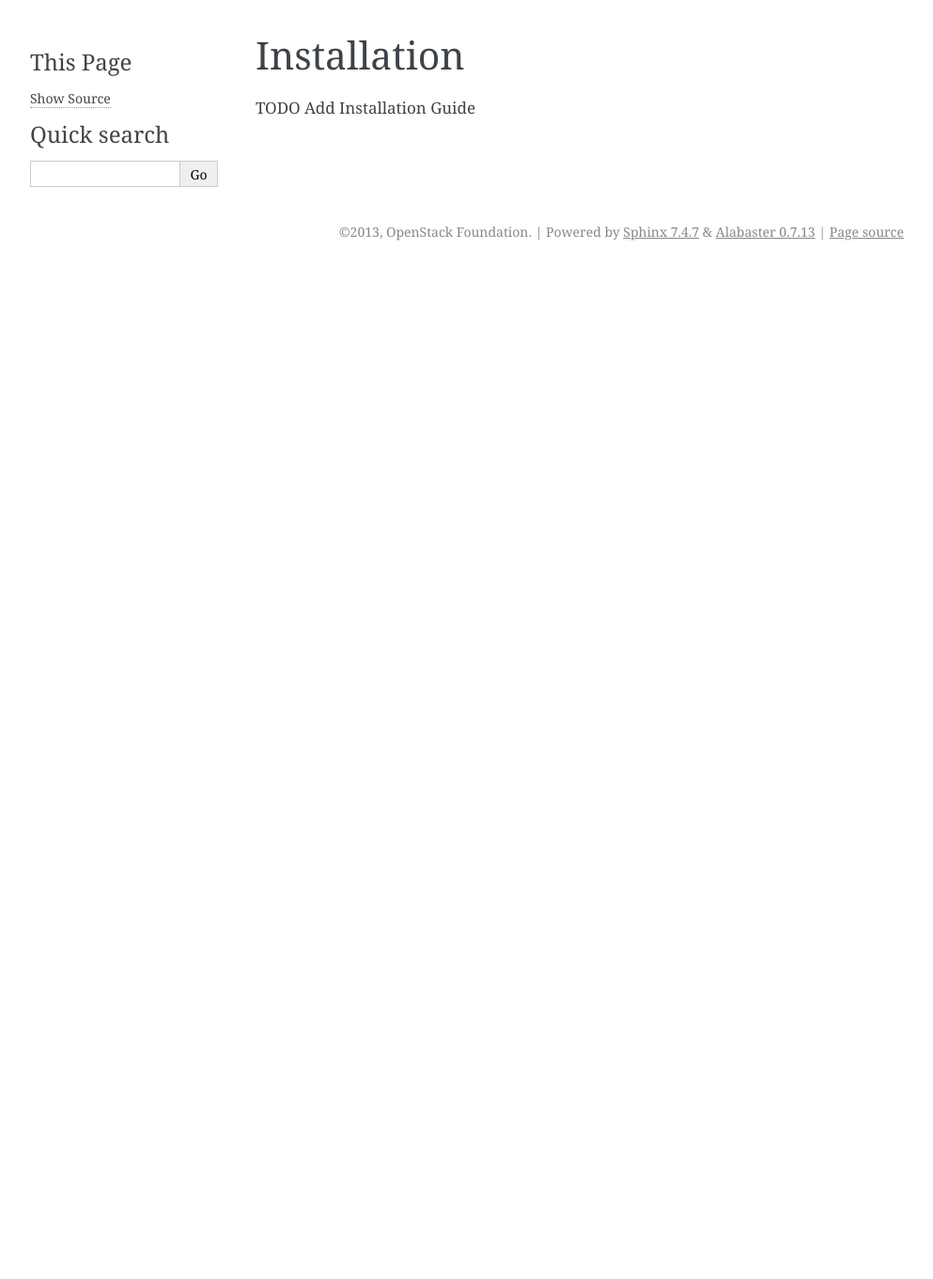
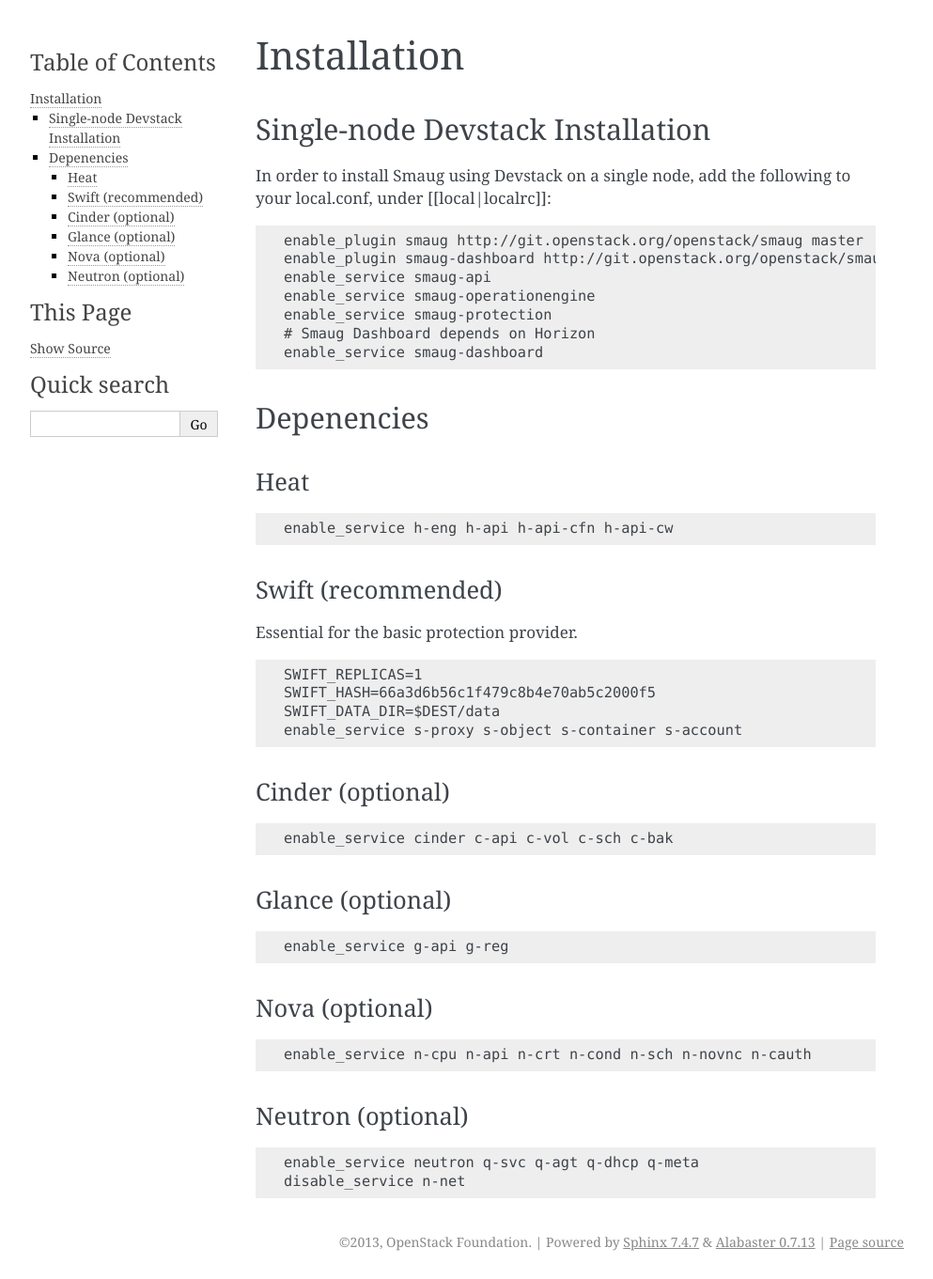
Before and after one commit to openstack-archive/karbor, a Sphinx documentation site: the page built from doc/source/installation.rst, in a window 1280 px wide. Shown: the whole page at 94% size, without its empty margins (148-1141 px from the left). Built offline with Sphinx 7.4.7, drawn with Linux system fonts in a browser that asks for light colours; before the commit the page ends 900 px from its top, so only the background shows below that.

```diff
--- a/doc/source/installation.rst
+++ b/doc/source/installation.rst
@@ -1,4 +1,70 @@
 ============
 Installation
 ============
-TODO Add Installation Guide
+
+Single-node Devstack Installation
+=================================
+In order to install Smaug using Devstack on a single node, add the following to
+your local.conf, under [[local|localrc]]:
+
+.. code-block:: none
+
+        enable_plugin smaug http://git.openstack.org/openstack/smaug master
+        enable_plugin smaug-dashboard http://git.openstack.org/openstack/smaug-dashboard master
+        enable_service smaug-api
+        enable_service smaug-operationengine
+        enable_service smaug-protection
+        # Smaug Dashboard depends on Horizon
+        enable_service smaug-dashboard
+
+Depenencies
+===========
+
+Heat
+~~~~
+
+.. code-block:: none
+
+        enable_service h-eng h-api h-api-cfn h-api-cw
+
+Swift (recommended)
+~~~~~~~~~~~~~~~~~~~
+
+Essential for the basic protection provider.
+
+.. code-block:: none
+
+        SWIFT_REPLICAS=1
+        SWIFT_HASH=66a3d6b56c1f479c8b4e70ab5c2000f5
+        SWIFT_DATA_DIR=$DEST/data
+        enable_service s-proxy s-object s-container s-account
+
+Cinder (optional)
+~~~~~~~~~~~~~~~~~
+
+.. code-block:: none
+
+        enable_service cinder c-api c-vol c-sch c-bak
+
+Glance (optional)
+~~~~~~~~~~~~~~~~~
+
+.. code-block:: none
+
+        enable_service g-api g-reg
+
+Nova (optional)
+~~~~~~~~~~~~~~~
+
+.. code-block:: none
+
+        enable_service n-cpu n-api n-crt n-cond n-sch n-novnc n-cauth
+
+
+Neutron (optional)
+~~~~~~~~~~~~~~~~~~
+
+.. code-block:: none
+
+        enable_service neutron q-svc q-agt q-dhcp q-meta
+        disable_service n-net
```
Also changed, not shown: README.rst (+7 -7 lines), doc/source/index.rst (+18 -10 lines), doc/source/readme.rst (+76 -74 lines), doc/source/specs/index.rst (+1 -22 lines), doc/images/3-tier-app.png (added), doc/images/3-tirApp.png (deleted).
